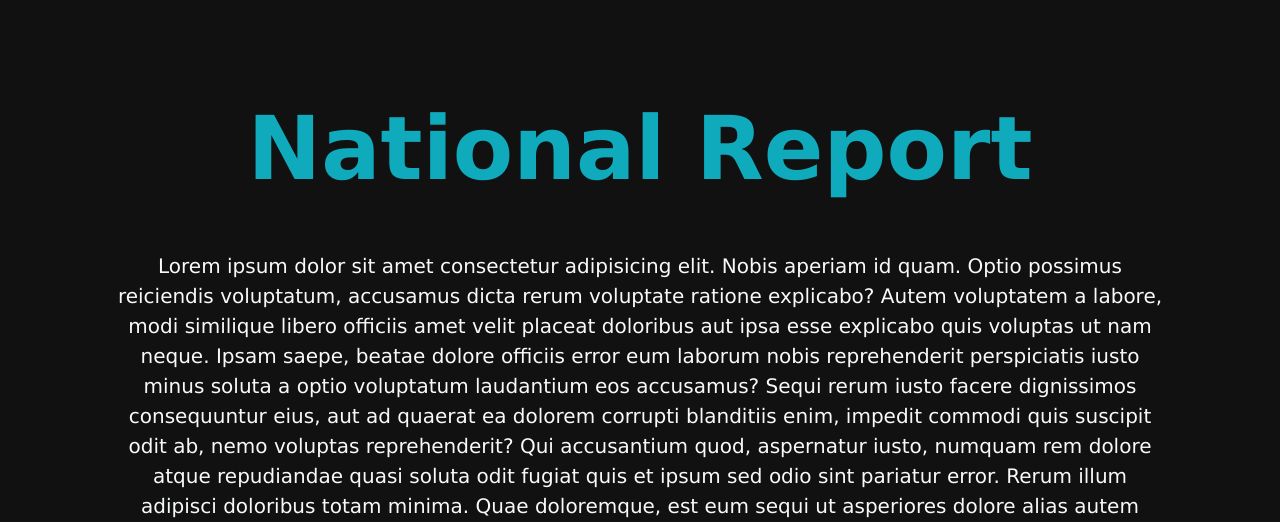
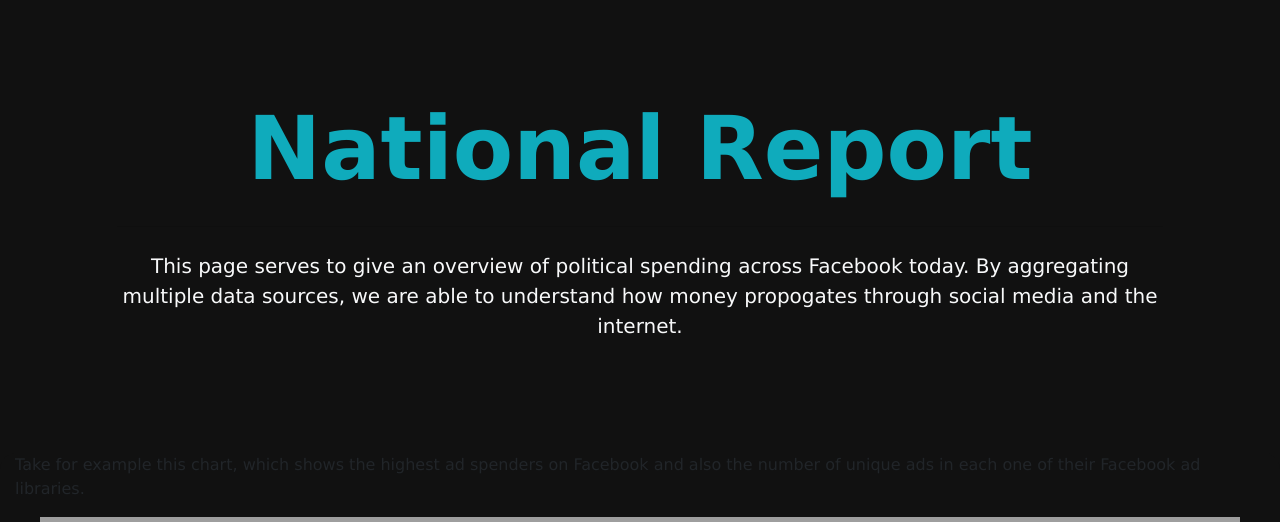
Before and after one commit to datascienceucsc/dss-cruzhacks, a Flask app: page /national_report in a window 1280 px wide. Shown: the part 56-578 px from the top of the page. Run offline with Flask 3, Linux system fonts and the light colour scheme; parts of the project's set-up code (start-up, migrations or seed data) failed here and were passed over; some libraries are stand-ins or nearby versions; grey boxes are pictures that could not be loaded.

Commit message:
Added first draft of text

```diff
--- a/server/server/templates/national_report.html
+++ b/server/server/templates/national_report.html
@@ -6,38 +6,26 @@
     </h1>
     <hr class="my-4" />
     <p class="lead text-center text-light">
-      Lorem ipsum dolor sit amet consectetur adipisicing elit. Nobis aperiam id
-      quam. Optio possimus reiciendis voluptatum, accusamus dicta rerum
-      voluptate ratione explicabo? Autem voluptatem a labore, modi similique
-      libero officiis amet velit placeat doloribus aut ipsa esse explicabo quis
-      voluptas ut nam neque. Ipsam saepe, beatae dolore officiis error eum
-      laborum nobis reprehenderit perspiciatis iusto minus soluta a optio
-      voluptatum laudantium eos accusamus? Sequi rerum iusto facere dignissimos
-      consequuntur eius, aut ad quaerat ea dolorem corrupti blanditiis enim,
-      impedit commodi quis suscipit odit ab, nemo voluptas reprehenderit? Qui
-      accusantium quod, aspernatur iusto, numquam rem dolore atque repudiandae
-      quasi soluta odit fugiat quis et ipsum sed odio sint pariatur error. Rerum
-      illum adipisci doloribus totam minima. Quae doloremque, est eum sequi ut
-      asperiores dolore alias autem enim modi sit vitae nisi consectetur itaque
-      quibusdam soluta, reprehenderit dicta fuga, aspernatur molestias libero
-      iure neque accusamus architecto. Quam enim, vel deleniti ut dolore
-      consequatur a et. Asperiores corrupti, quaerat totam est exercitationem
-      doloremque molestias molestiae incidunt nulla libero dicta voluptate quae,
-      aliquid blanditiis perferendis quia dolores fuga rerum quam itaque
-      mollitia ullam! Ipsa veritatis magnam, blanditiis sapiente odio ratione
-      molestias a atque, autem et tempora enim qui accusamus, eius tempore ullam
-      cumque quaerat.
+      This page serves to give an overview of political spending across Facebook today.
+      By aggregating multiple data sources, we are able to understand how money propogates through social media and the internet.
     </p>
   </div>
 </div>
 <div class="container-fluid" style="height: auto;">
   <div class="row h-100 justify-content-center align-items-center">
+    <p>
+      Take for example this chart, which shows the highest ad spenders on Facebook and also the number of unique ads in
+      each one of their Facebook ad libraries.
+    </p>
     <iframe
       src="{{ iframesrc }}"
       frameborder="0"
       height="760px"
       width="1200px"
     ></iframe>
+    <p>
+      Or this, which displays how money is spent absolutely and per capita across the States.
+    </p>
     <iframe
       src="{{ iframesrc_map }}"
       frameborder="0"
```
Also changed, not shown: server/server/templates/home.html (+3 -21 lines).
